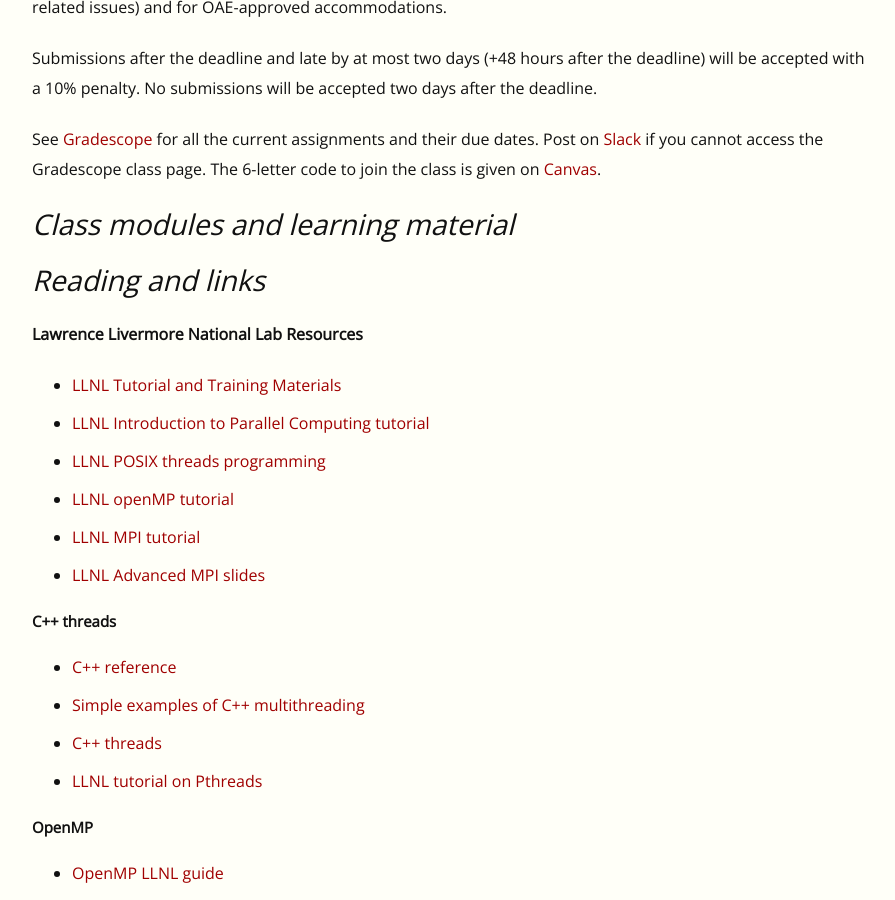
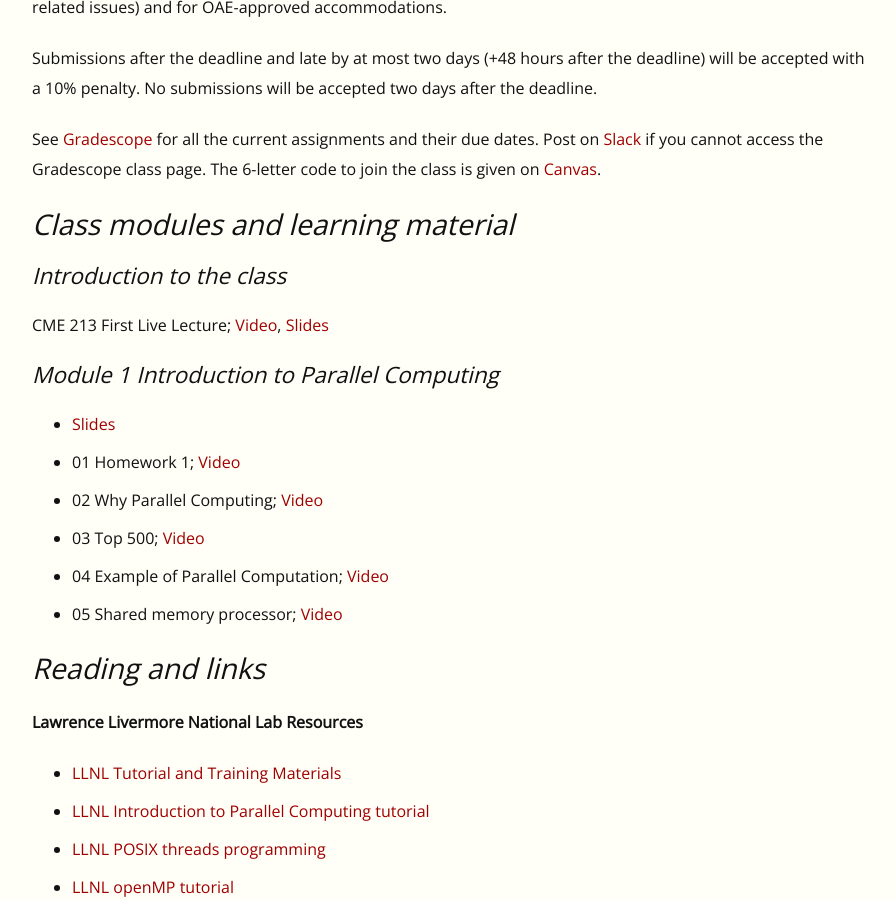
Before and after one commit to EricDarve/cme213-spring-2021, a Jekyll site: the page built from index.md, in a window 1280 px wide and 900 px high, scrolled down 564 px. Shown: the whole window, without its empty margins (128-1023 px from the left). Built offline with Jekyll 4.4.1, drawn with Linux system fonts in a browser that asks for light colours.

Commit message:
index update

```diff
--- a/index.md
+++ b/index.md
@@ -20,6 +20,19 @@
 See [Gradescope](https://www.gradescope.com/courses/258024) for all the current assignments and their due dates. Post on [Slack](https://cme213-spring-2021.slack.com/) if you cannot access the Gradescope class page. The 6-letter code to join the class is given on [Canvas](https://canvas.stanford.edu/courses/133903).
 
 ## Class modules and learning material
+
+### Introduction to the class
+
+CME 213 First Live Lecture; [Video](https://stanford-pilot.hosted.panopto.com/Panopto/Pages/Viewer.aspx?id=b2bea53e-710b-443e-bb1f-acfa0178a41b), [Slides](https://ericdarve.github.io/cme213-spring-2021/Lecture%20Slides/Lecture_01/Lecture_01.html)
+
+### Module 1 Introduction to Parallel Computing
+
+- [Slides](https://ericdarve.github.io/cme213-spring-2021/Lecture%20Slides/Lecture_02/Lecture_02.html)
+- 01 Homework 1; [Video](https://stanford-pilot.hosted.panopto.com/Panopto/Pages/Viewer.aspx?id=0be0c85d-3bba-4758-8477-acfa011936d3)
+- 02 Why Parallel Computing; [Video](https://stanford-pilot.hosted.panopto.com/Panopto/Pages/Viewer.aspx?id=242a8ba4-239c-4233-ab47-acfa011bc3c8)
+- 03 Top 500; [Video](https://stanford-pilot.hosted.panopto.com/Panopto/Pages/Viewer.aspx?id=344eb483-fdb4-4c2a-b19b-acfa012393bd)
+- 04 Example of Parallel Computation; [Video](https://stanford-pilot.hosted.panopto.com/Panopto/Pages/Viewer.aspx?id=27f038d0-7ca5-4cea-baf7-acfa012640b5)
+- 05 Shared memory processor; [Video](https://stanford-pilot.hosted.panopto.com/Panopto/Pages/Viewer.aspx?id=95db1601-8ae0-45af-93a1-acfa012c4919)
 
 ## Reading and links
 
```
